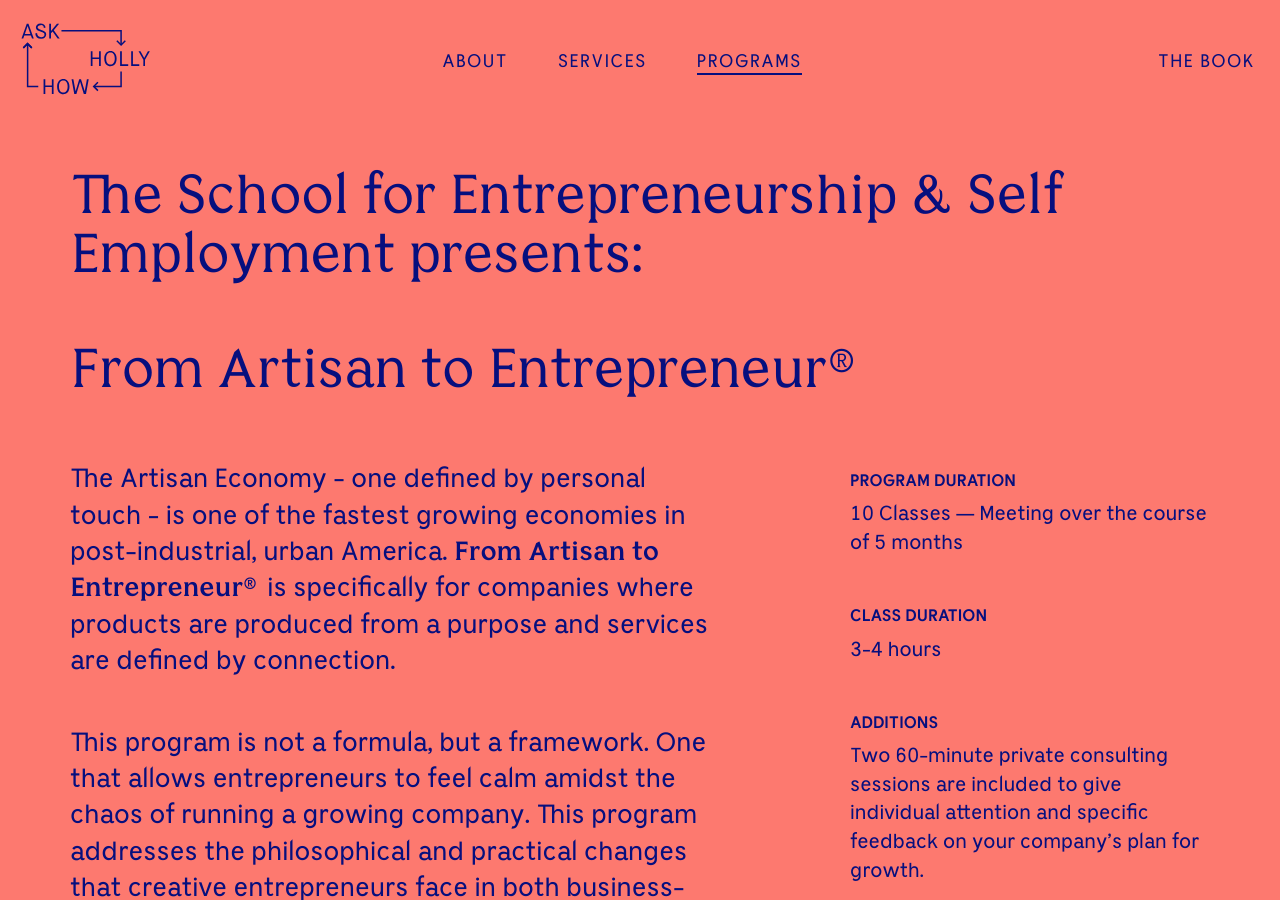
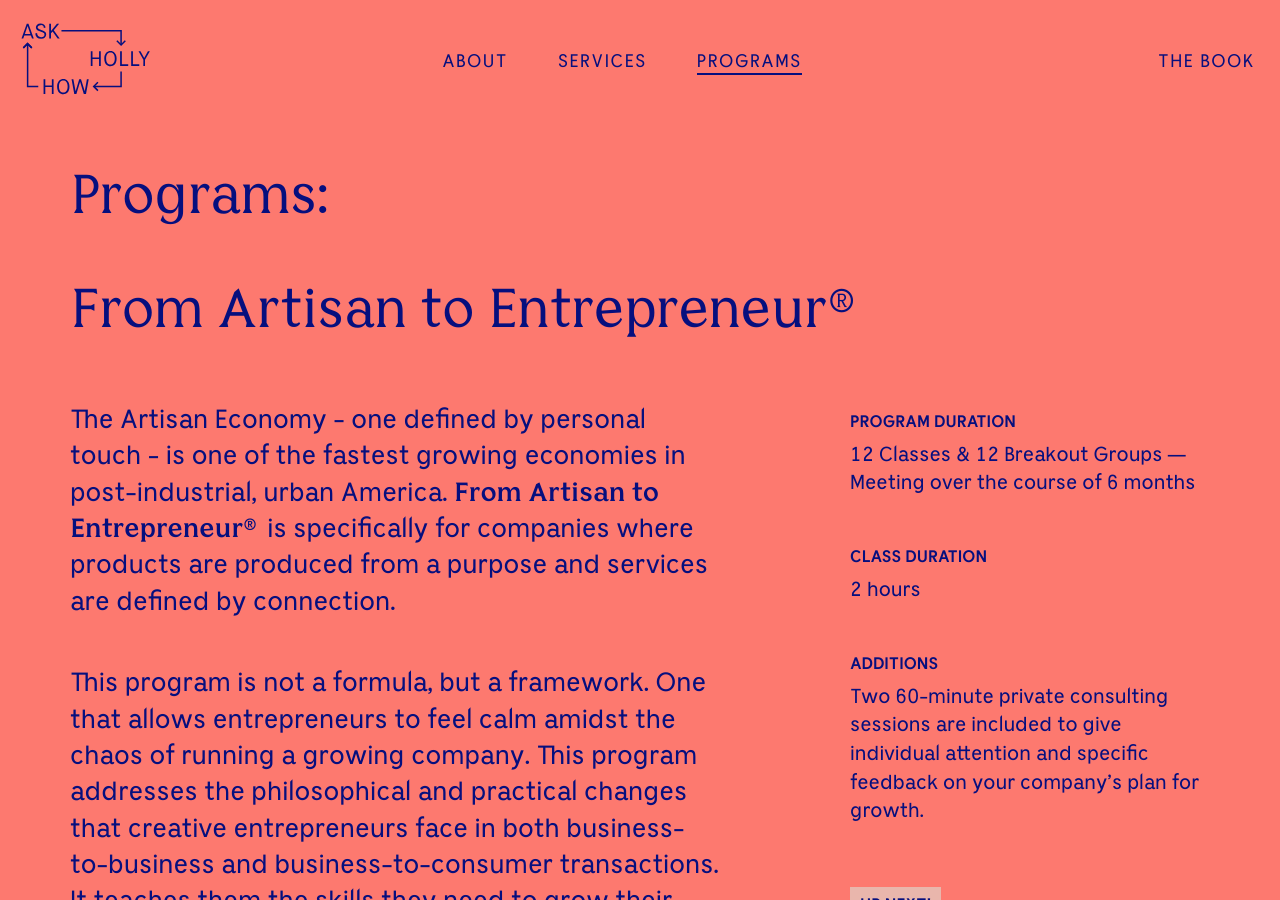
Before and after one commit to hollyhoward78/ask-holly-how, a Jekyll site: the page built from _pages/programs.md, in a window 1280 px wide and 900 px high. Built offline with Jekyll 4.4.1, drawn with Linux system fonts in a browser that asks for light colours; a script that is not in the unit is left out; comment, search, counter and statistics services are not loaded.

Commit message:
Update programs.html

```diff
--- a/_layouts/programs.html
+++ b/_layouts/programs.html
@@ -6,7 +6,7 @@
     <div class="container">
       <div class="row">
         <div class="col-xs-12">
-          <h2>The School for Entrepreneurship & Self Employment presents:</h2>
+          <h2>Programs:</h2>
         </div>
       </div>
       <div class="row">
@@ -30,10 +30,10 @@
         </div>
         <div class="col-lg-4 col-lg-offset-1 col-md-4 m-lg-t-0 m-md-t-3 m-sm-t-3 m-xs-t-3">
           <h6>Program Duration</h6>
-          <p>10 Classes — Meeting over the course of 5 months</p>
+          <p>12 Classes & 12 Breakout Groups — Meeting over the course of 6 months</p>
 
           <h6 class="m-xs-t-2">Class Duration</h6>
-          <p>3-4 hours</p>
+          <p>2 hours</p>
 
           <h6 class="m-xs-t-2">Additions</h6>
           <p>Two 60-minute private consulting sessions are included to give individual attention and specific feedback on your company’s plan for growth.</p>
```
